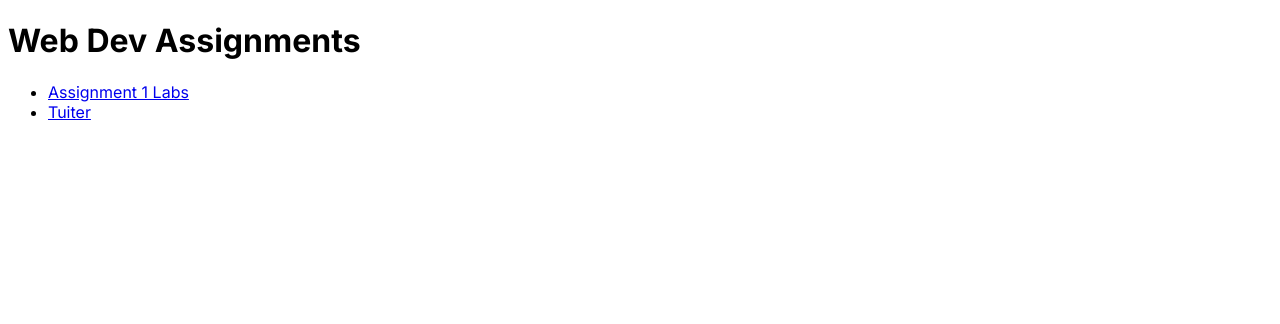
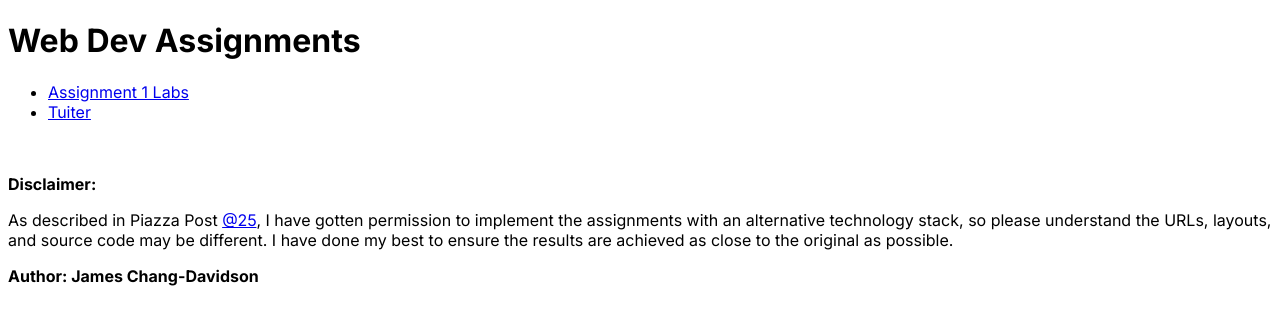
Before and after one commit to jamescd18/tuiter-web-app, a Next.js app: page / in a window 1280 px wide. Shown: the top 324 px of the page. Built offline with nearby package versions, Linux system fonts and the light colour scheme.

Commit message:
Added assignment disclaimer

```diff
--- a/app/page.tsx
+++ b/app/page.tsx
@@ -4,6 +4,7 @@ export default function Landing() {
   return (
     <main>
       <h1>Web Dev Assignments</h1>
+
       <ul>
         <li>
           <Link href="labs/a1">Assignment 1 Labs</Link>
@@ -12,6 +13,20 @@ export default function Landing() {
           <Link href="tuiter/navigation">Tuiter</Link>
         </li>
       </ul>
+
+      <br />
+
+      <p style={{ fontWeight: "bold" }}>Disclaimer:</p>
+      <p>
+        As described in Piazza Post{" "}
+        <Link href="https://piazza.com/class/ljepnjv9gy3pp/post/25">@25</Link>,
+        I have gotten permission to implement the assignments with an
+        alternative technology stack, so please understand the URLs, layouts,
+        and source code may be different. I have done my best to ensure the
+        results are achieved as close to the original as possible.
+      </p>
+
+      <p style={{ fontWeight: "bold" }}>Author: James Chang-Davidson</p>
     </main>
   );
 }
```
